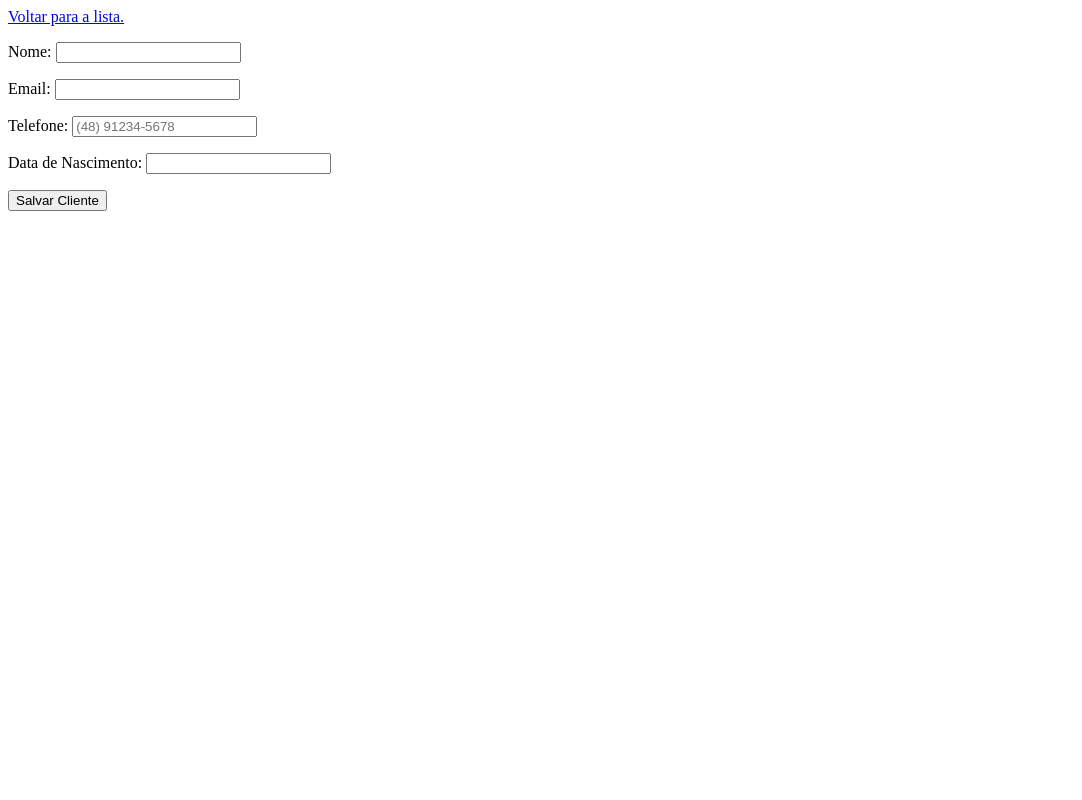
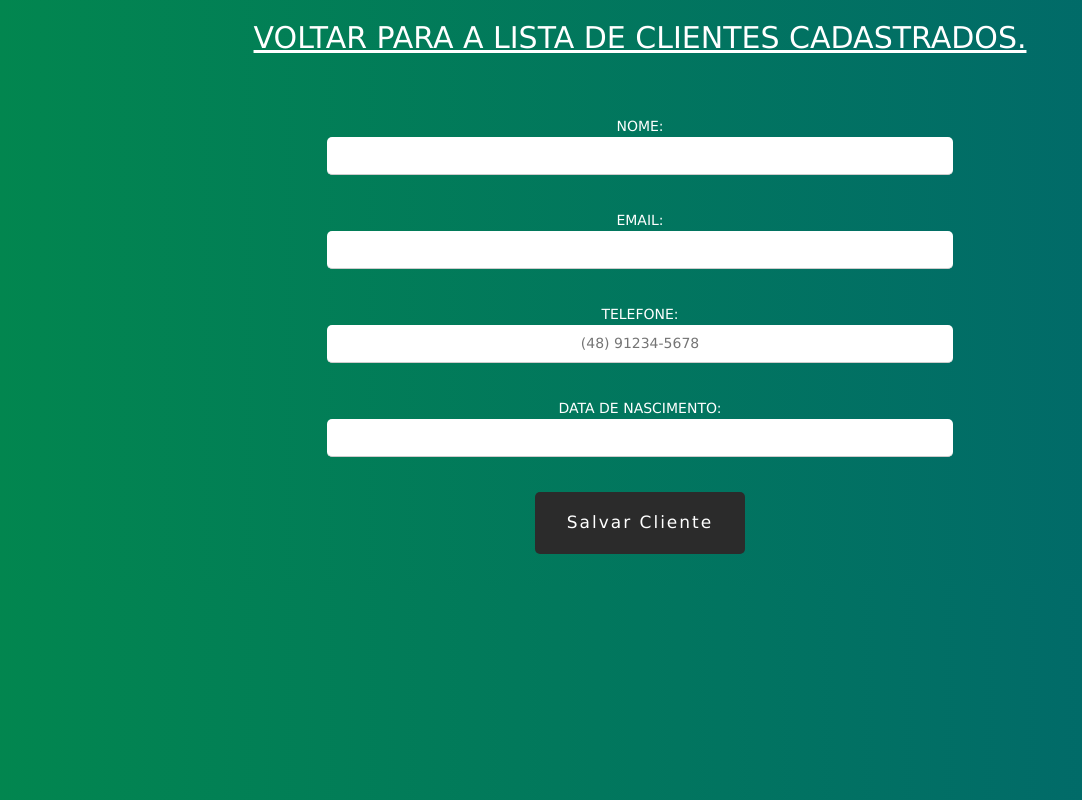
Before and after one commit to PedroHGaspar/PHP-MySQL-CRUD, a PHP site: page /cadastrar_cliente.php in a window 1280 px wide. Shown: the whole page, without its empty margins (0-1082 px from the left). Run offline with PHP 8.4, Linux system fonts and the light colour scheme.

Commit message:
Tela de registro formatada. cadastrar cliente funcionando.

```diff
--- a/Project/cadastrar_cliente.php
+++ b/Project/cadastrar_cliente.php
@@ -65,40 +65,42 @@ if(count($_POST) > 0){
     <meta charset="UTF-8">
     <meta http-equiv="X-UA-Compatible" content="IE=edge">
     <meta name="viewport" content="width=device-width, initial-scale=1.0">
+    <link rel="stylesheet" href="style.css">
+    <link rel="stylesheet" href="https://www.w3schools.com/w3css/4/w3.css">
     <title>Cadastrar Cliente</title>
 </head>
 <body>
-    <a href="clientes.php">Voltar para a lista.</a>
     <form method="POST" action="">
-        <div>
+        <div class="content">
+            <a href="clientes.php" style="font-size: 30px;">Voltar para a lista de clientes cadastrados.</a><br><br><br>
             <div>
                 <p>
                     <label>Nome: </label>
-                    <input value = "<?php if(isset($_POST['nome'])) echo $_POST['nome']; ?>" name="nome" type="text"><br>
+                    <input class="w3-input"  value = "<?php if(isset($_POST['nome'])) echo $_POST['nome']; ?>" name="nome" type="text"><br>
                 </p>
             </div>
             <div>
                 <p>
                     <label>Email: </label>
-                    <input value = "<?php if(isset($_POST['email'])) echo $_POST['email']; ?>" name="email" type="text"><br>
+                    <input class="w3-input"  value = "<?php if(isset($_POST['email'])) echo $_POST['email']; ?>" name="email" type="text"><br>
                 </p>
             </div>
             <div>
                 <p>
                     <label>Telefone: </label>
-                    <input placeholder="(48) 91234-5678" value = "<?php if(isset($_POST['telefone'])) echo $_POST['telefone']; ?>" name="telefone" type="text"><br>
+                    <input class="w3-input"  placeholder="(48) 91234-5678" value = "<?php if(isset($_POST['telefone'])) echo $_POST['telefone']; ?>" name="telefone" type="text"><br>
                 </p>
             </div>
             <div>
                 <p>
                     <label>Data de Nascimento: </label>
-                    <input value = "<?php if(isset($_POST['nascimento'])) echo $_POST['nascimento']; ?>" name="nascimento" type="text"><br>
+                    <input class="w3-input"  value = "<?php if(isset($_POST['nascimento'])) echo $_POST['nascimento']; ?>" name="nascimento" type="text"><br>
                 </p>
             </div>
 
             <div>
                 <p>
-                    <button type="submit">Salvar Cliente</button>
+                    <button class="buttonSize" type="submit">Salvar Cliente</button>
                 </p>
             </div>
         </div>
--- a/Project/style.css
+++ b/Project/style.css
@@ -5,6 +5,23 @@ h1{
     font-weight: 310;
     text-align: center;
     margin-bottom: 16px;
+}
+
+.content{
+    padding: 15px 14px;
+    text-align: center;
+    font-weight: 540;
+    font-size: 14px;
+    color: #ffffff;
+    text-transform: UPPERCASE;
+}
+
+.w3-input{
+    border-radius: 5px;
+    width: 50% !important;
+    text-align: center;
+    align-items: center;
+    margin: auto;
 }
 
 table{
@@ -65,3 +82,53 @@ section{
     ::-webkit-scrollbar-thumb {
     -webkit-box-shadow: inset 0 0 6px rgba(0,0,0,0.3);
 }   /*Esse aqui no final serve para aparecer a scrollbar quando a lista começar a ter muitos itens.*/
+
+.buttonSize{
+    font-size: 17px;
+}
+
+button{
+    padding: 18px 30px; /*O primeiro padding aumenta altura, segundo padding aumentar comprimento*/
+    font-size: 16px;
+    border: none;
+    position: relative;/*Fazer o button ficar na posição correta*/
+    cursor: pointer;
+    /* box-sizing: border-box; */
+    overflow: hidden;/*Scrollabr off*/
+    background-color: rgb(43, 43, 43);/*cor fundo do botao*/
+    border-radius: 5px;/*borda arredondada*/
+    min-width: 210px;
+    color: #ffffff;
+    /* z-index: 0; */
+    text-transform: uppercase;
+    letter-spacing: 2px;
+    transition: all 0.5s;/*Essa transition é para aparecer a cor rosa quando passar o mouse. O tempo é o quanto vai demorar pra aparecer o rosa.*/
+}
+
+button, input {
+    overflow: hidden !important;
+}
+
+button::before{
+    content: "";/*content vazio cria uma "coisa" invisível. Que é o flash branco que irá passar pelo botão.*/
+    position: absolute;/*Position absolute vai fazer com que passe por cima do botão sem nenhum dificuldade.*/
+    /* display: block; */
+    top: 0; /*margin top*/
+    left: -50px; /*A "coisa" invisível fica -50px para a esquerda, ficando totalmente escondida de quem vê o botão, aparecendo só quando passa o mouse.*/
+    width: 70%;/*Largura da "coisa"*/
+    height: 100%;/*Altura da "coisa"*/
+    background: linear-gradient(90deg, transparent, #ffffff, transparent);/*Linear gradient para fazer a passada bonita. Pode ter até 4 ou 5 valores, e pode ter diferentes cores. Usei 2 transparents para ficar bonito o efeito no botão.*/
+    transition: all 1s;/*Tempo que leva para a "coisa" chegar ao lado direito.*/
+    /* z-index: 1; */
+    transform: translate(-120px)/*Faz com que se mantenha -120px para a esquerda.*/
+    skew(-20deg);/*MUITO IMPORTANTE>>> Faz com que a "coisa" fique em 20degrees, fazendo com que fique com um efeito bonito. Se usar valores diferentes, irá ficar diferente! Exemplo para ter uma noção: 90deg*/
+}
+
+button:hover::before{
+    transform: translate(300px)/*Faz com que viaje 300px para a direita, fazendo com que passe por todo o button.*/
+    skew(-20deg);/*MUITO IMPORTANTE>>> Faz com que a "coisa" fique em 20degrees, fazendo com que fique com um efeito bonito. Se usar valores diferentes, irá ficar diferente! Exemplo para ter uma noção: 90deg*/
+}
+
+button:hover{
+    background: #109e8be0;/*cor de fundo quando passar o mouse.*/
+}
```
Also changed, not shown: Project/clientes.php (+20 -5 lines).
